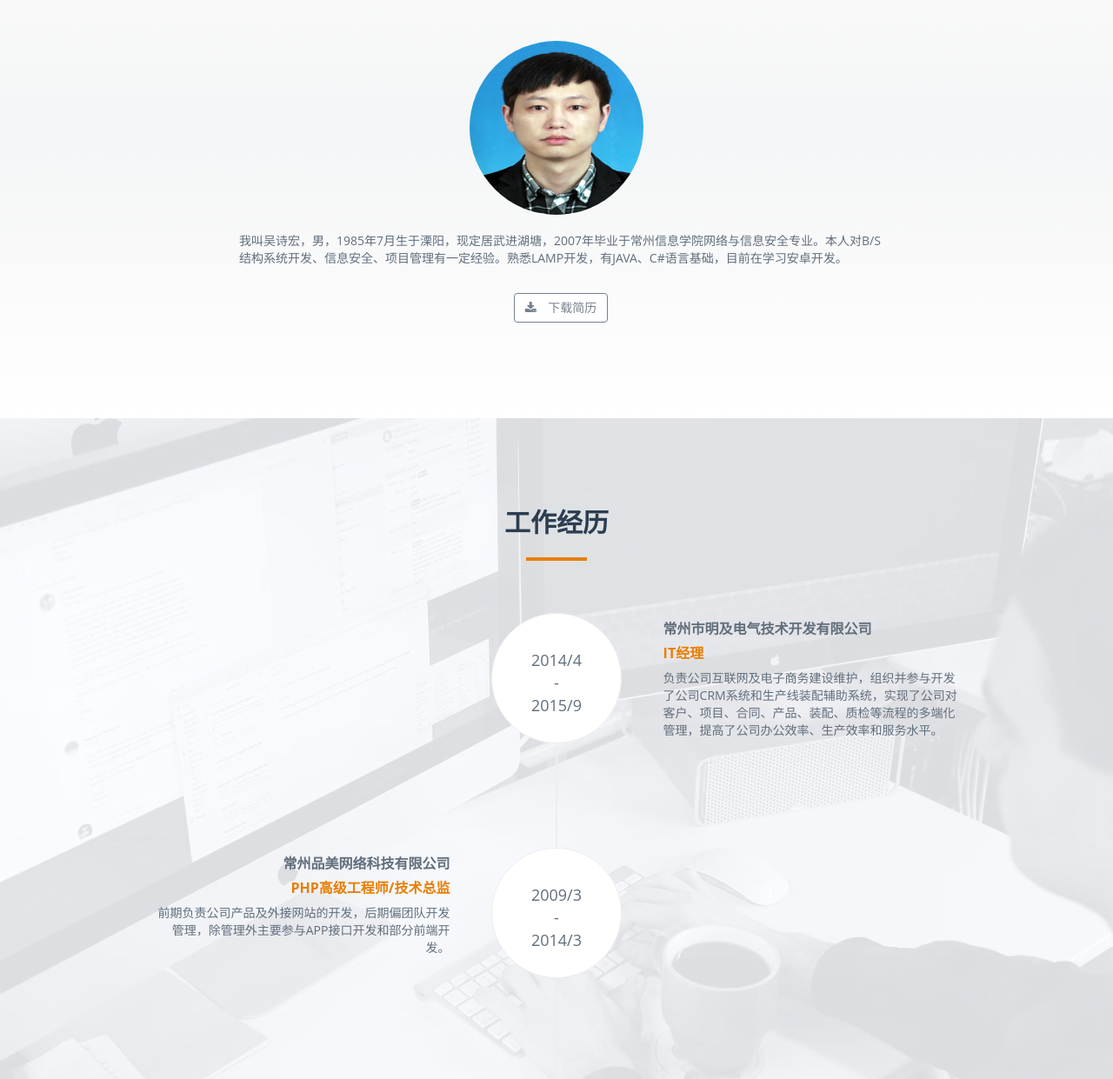
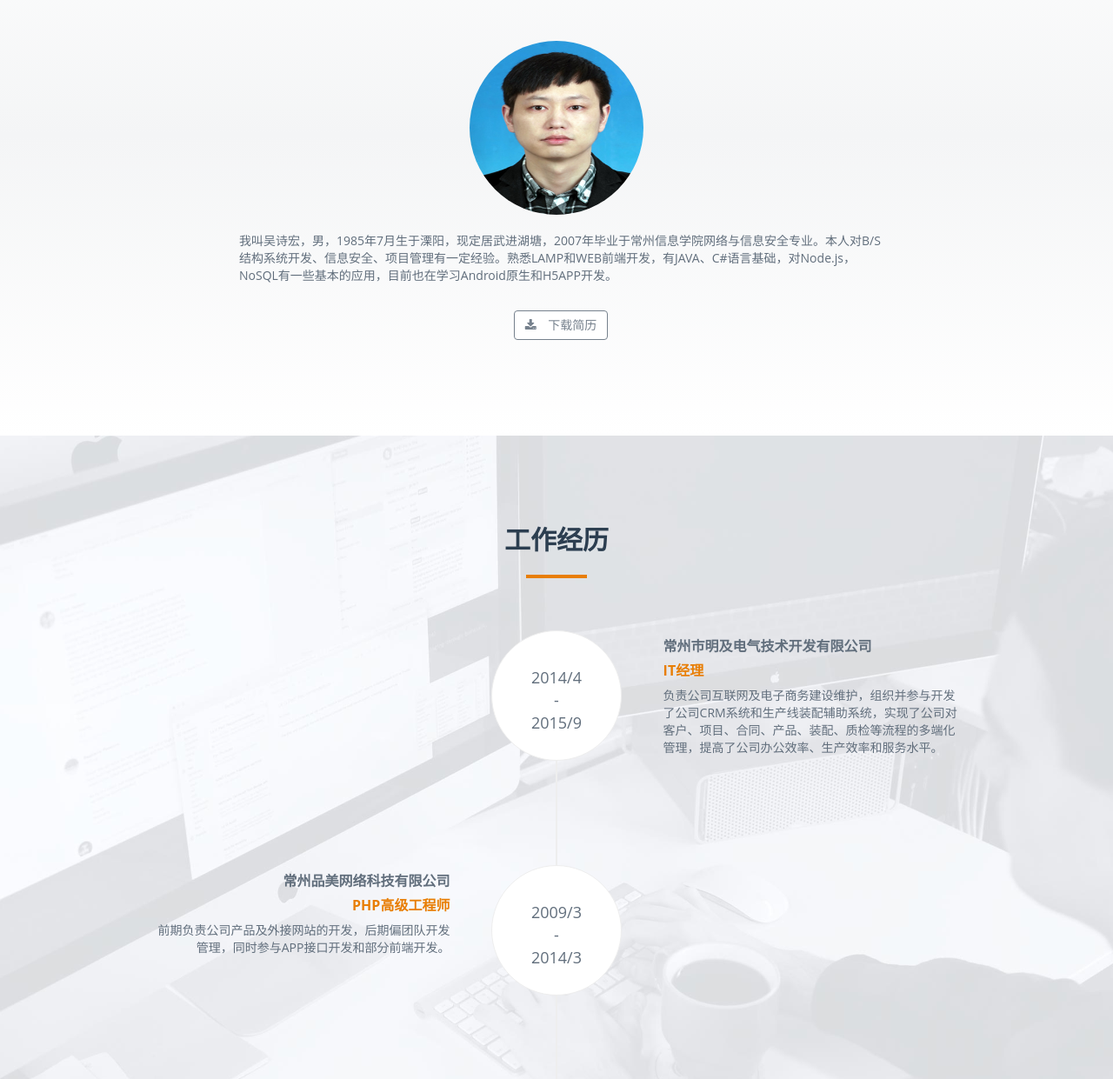
Before and after one commit to hardywalker/hardywalker.github.io, a plain HTML site: page index.html in a window 1280 px wide. Shown: the part 1041-2282 px from the top of the page at 87% size. Drawn offline with Linux system fonts and the light colour scheme; a web font is replaced by a local one.

Commit message:
内容修改 Signed-off-by: hardywalker <hardywalker@163.com>

```diff
--- a/index.html
+++ b/index.html
@@ -88,7 +88,7 @@
       <div class="col-md-12 text-center"><img src="img/about.jpg" class="img-responsive"></div>
       <div class="col-md-8 col-md-offset-2">
         <div class="about-text">
-          <p>我叫吴诗宏，男，1985年7月生于溧阳，现定居武进湖塘，2007年毕业于常州信息学院网络与信息安全专业。本人对B/S结构系统开发、信息安全、项目管理有一定经验。熟悉LAMP开发，有JAVA、C#语言基础，目前在学习安卓开发。</p>
+          <p>我叫吴诗宏，男，1985年7月生于溧阳，现定居武进湖塘，2007年毕业于常州信息学院网络与信息安全专业。本人对B/S结构系统开发、信息安全、项目管理有一定经验。熟悉LAMP和WEB前端开发，有JAVA、C#语言基础，对Node.js，NoSQL有一些基本的应用，目前也在学习Android原生和H5APP开发。</p>
           <p class="text-center"><a class="btn btn-primary" href="http://www.hardywalker.com/wushihong-resume.zip"><i class="fa fa-download"></i> 下载简历</a></p>
         </div>
       </div>
@@ -131,10 +131,10 @@
             <div class="timeline-panel">
               <div class="timeline-heading">
                 <h4>常州品美网络科技有限公司</h4>
-                <h4 class="subheading">PHP高级工程师/技术总监</h4>
+                <h4 class="subheading">PHP高级工程师</h4>
               </div>
               <div class="timeline-body">
-                <p>前期负责公司产品及外接网站的开发，后期偏团队开发管理，除管理外主要参与APP接口开发和部分前端开发。</p>
+                <p>前期负责公司产品及外接网站的开发，后期偏团队开发管理，同时参与APP接口开发和部分前端开发。</p>
               </div>
             </div>
           </li>
@@ -218,7 +218,7 @@
             <div class="hover-bg"> <a href="img/portfolio/02.jpg" title="明及CRM" rel="prettyPhoto">
               <div class="hover-text">
                 <h4>明及CRM</h4>
-                <small>系统主要由合同、项目、客户、产品、用户这5大功能组成，其中产品BOM还需和原ERP对接，各角色可通过PC端手机端进行相应的操作。</small>
+                <small>系统主要由合同、项目、客户、产品、用户这5大功能组成，其中产品BOM对接原ERP，各角色可通过PC端手机端进行相应操作。</small>
                 <div class="clearfix"></div>
                 <i class="fa fa-search"></i> </div>
               <img src="img/portfolio/02.jpg" class="img-responsive" alt="明及CRM"> </a> </div>
@@ -309,7 +309,7 @@
       <div class="col-md-4 col-sm-6 skill"> <span class="chart" data-percent="85"> <span class="percent">85</span> </span>
         <h4>HTML5/CSS3</h4>
       </div>
-      <div class="col-md-4 col-sm-6 skill"> <span class="chart" data-percent="80"> <span class="percent">80</span> </span>
+      <div class="col-md-4 col-sm-6 skill"> <span class="chart" data-percent="80"> <span class="percent">85</span> </span>
         <h4>jQuery/jUI</h4>
       </div>
       <div class="col-md-4 col-sm-6 skill"> <span class="chart" data-percent="60"> <span class="percent">60</span> </span>
```
